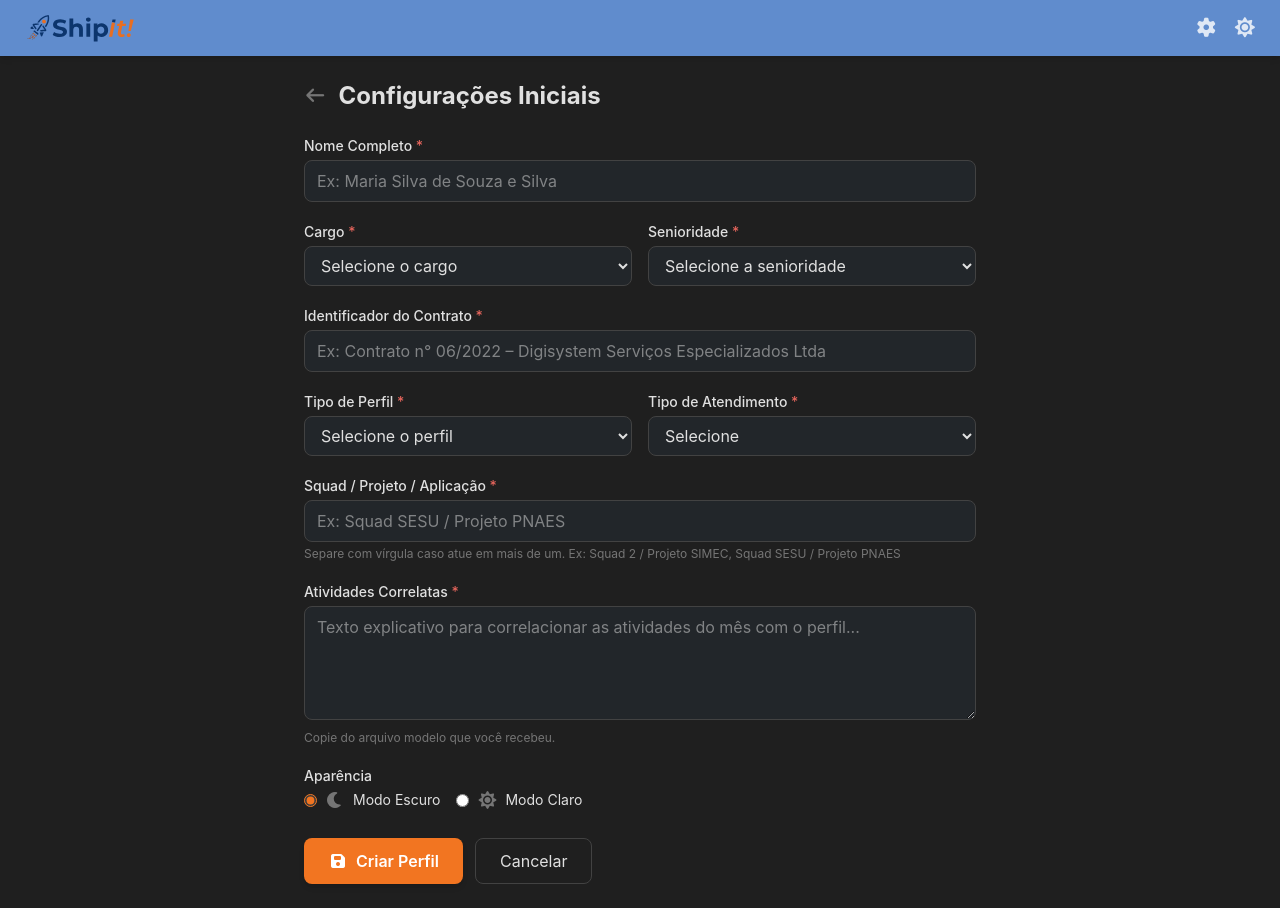
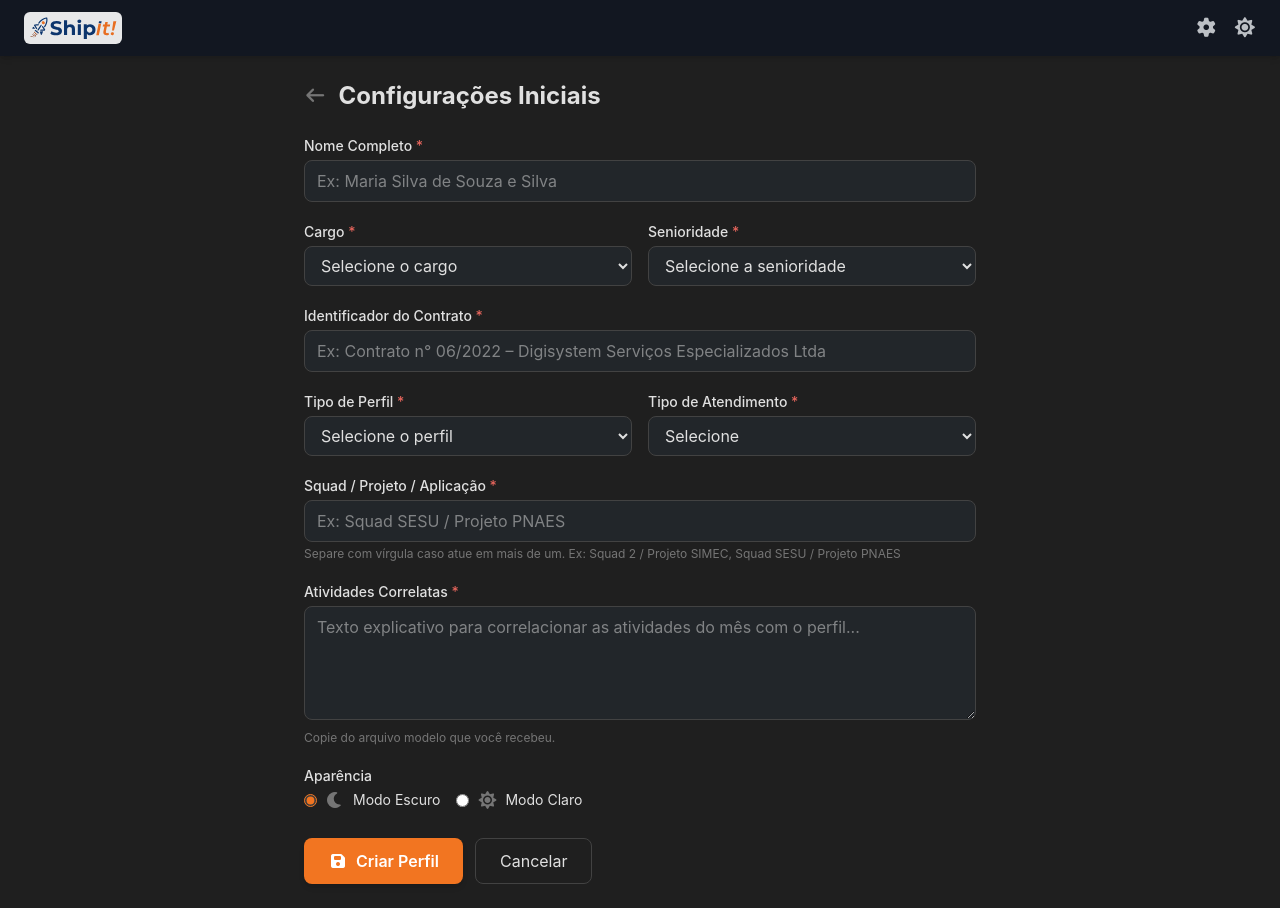
Before and after one commit to NeuronioAzul/shipit, a React (Vite) app: page /profile in a window 1280 px wide. Built offline with nearby package versions, Linux system fonts and the light colour scheme.

Commit message:
feat: update Header component styles and add new CSS variables for header colors

```diff
--- a/src/components/Header.tsx
+++ b/src/components/Header.tsx
@@ -5,18 +5,18 @@ export function Header() {
   const { theme, toggleTheme } = useTheme()
 
   return (
-    <header className="bg-primary text-primary-foreground px-6 py-3 flex items-center justify-between shadow-md select-none"
+    <header className="bg-header text-header-foreground px-6 py-3 flex items-center justify-between shadow-md select-none"
       style={{ WebkitAppRegion: 'drag' } as React.CSSProperties}
     >
       <Link
         to="/"
-        className="flex items-center gap-2 no-underline text-primary-foreground hover:opacity-90 transition-opacity"
+        className="flex items-center gap-2 no-underline text-header-foreground hover:opacity-90 transition-opacity"
         style={{ WebkitAppRegion: 'no-drag' } as React.CSSProperties}
       >
         <img
           src="/images/logo-composto-colorido.svg"
           alt="ShipIt! Logo"
-          className="h-8"
+          className="h-8 bg-white/90 rounded-md p-[3px]"
         />
       </Link>
 
@@ -26,7 +26,7 @@ export function Header() {
       >
         <Link
           to="/profile"
-          className="text-primary-foreground/80 hover:text-primary-foreground transition-colors"
+          className="text-header-foreground/80 hover:text-header-foreground transition-colors"
           title="Configurações"
         >
           <i className="fa-solid fa-gear text-lg"></i>
@@ -34,7 +34,7 @@ export function Header() {
 
         <button
           onClick={toggleTheme}
-          className="text-primary-foreground/80 hover:text-primary-foreground transition-colors cursor-pointer"
+          className="text-header-foreground/80 hover:text-header-foreground transition-colors cursor-pointer"
           title={theme === 'dark' ? 'Modo Claro' : 'Modo Escuro'}
         >
           <i className={`fa-solid ${theme === 'dark' ? 'fa-sun' : 'fa-moon'} text-lg`}></i>
--- a/src/index.css
+++ b/src/index.css
@@ -35,6 +35,9 @@
   --sidebar-bg: hsl(0 0% 100%);
   --sidebar-foreground: hsl(0 0% 20%);
   --sidebar-border: hsl(220 13% 91%);
+
+  --header: hsl(220 26% 14%);
+  --header-foreground: hsl(210 20% 94%);
 }
 
 /* Dark Mode */
@@ -69,6 +72,9 @@
   --sidebar-bg: hsl(220 26% 11%);
   --sidebar-foreground: hsl(0 0% 88%);
   --sidebar-border: hsl(0 0% 26%);
+
+  --header: hsl(220 30% 10%);
+  --header-foreground: hsl(210 20% 92%);
 }
 
 /* ===== Map CSS variables to Tailwind utilities ===== */
@@ -104,6 +110,9 @@
   --color-sidebar-foreground: var(--sidebar-foreground);
   --color-sidebar-border: var(--sidebar-border);
 
+  --color-header: var(--header);
+  --color-header-foreground: var(--header-foreground);
+
   /* Direct brand colors for one-off usage */
   --color-brand-blue: hsl(216 64% 30%);
   --color-brand-orange: hsl(24 89% 54%);
--- a/src/pages/ProfilePage.tsx
+++ b/src/pages/ProfilePage.tsx
@@ -1,6 +1,7 @@
 import { useEffect, useState, type FormEvent } from 'react'
 import { useNavigate } from 'react-router-dom'
 import { useTheme } from '../contexts/ThemeContext'
+import type { UserProfileData } from '../vite-env'
 
 const ROLES = [
   'ADMINISTRADOR DE DADOS',
--- a/src/vite-env.d.ts
+++ b/src/vite-env.d.ts
@@ -1,12 +1,12 @@
 /// <reference types="vite/client" />
 
-interface ElectronAPI {
+export interface ElectronAPI {
   getUserProfile: () => Promise<UserProfileData | null>
   saveUserProfile: (data: Partial<UserProfileData>) => Promise<UserProfileData>
   getVersion: () => Promise<string>
 }
 
-interface UserProfileData {
+export interface UserProfileData {
   id?: number
   full_name: string
   role: string
@@ -25,3 +25,5 @@ declare global {
     electronAPI?: ElectronAPI
   }
 }
+
+export {}
--- a/tsconfig.json
+++ b/tsconfig.json
@@ -19,11 +19,11 @@
     "resolveJsonModule": true,
     "experimentalDecorators": true,
     "emitDecoratorMetadata": true,
+    "ignoreDeprecations": "6.0",
     "baseUrl": ".",
     "paths": {
       "@/*": ["src/*"]
     }
   },
-  "include": ["src"],
-  "references": [{ "path": "./tsconfig.node.json" }]
+  "include": ["src"]
 }
--- a/tsconfig.node.json
+++ b/tsconfig.node.json
@@ -8,7 +8,10 @@
     "allowImportingTsExtensions": true,
     "isolatedModules": true,
     "moduleDetection": "force",
-    "noEmit": true,
+    "composite": true,
+    "noEmit": false,
+    "emitDeclarationOnly": true,
+    "declaration": true,
     "strict": true,
     "noUnusedLocals": true,
     "noUnusedParameters": true,
```
